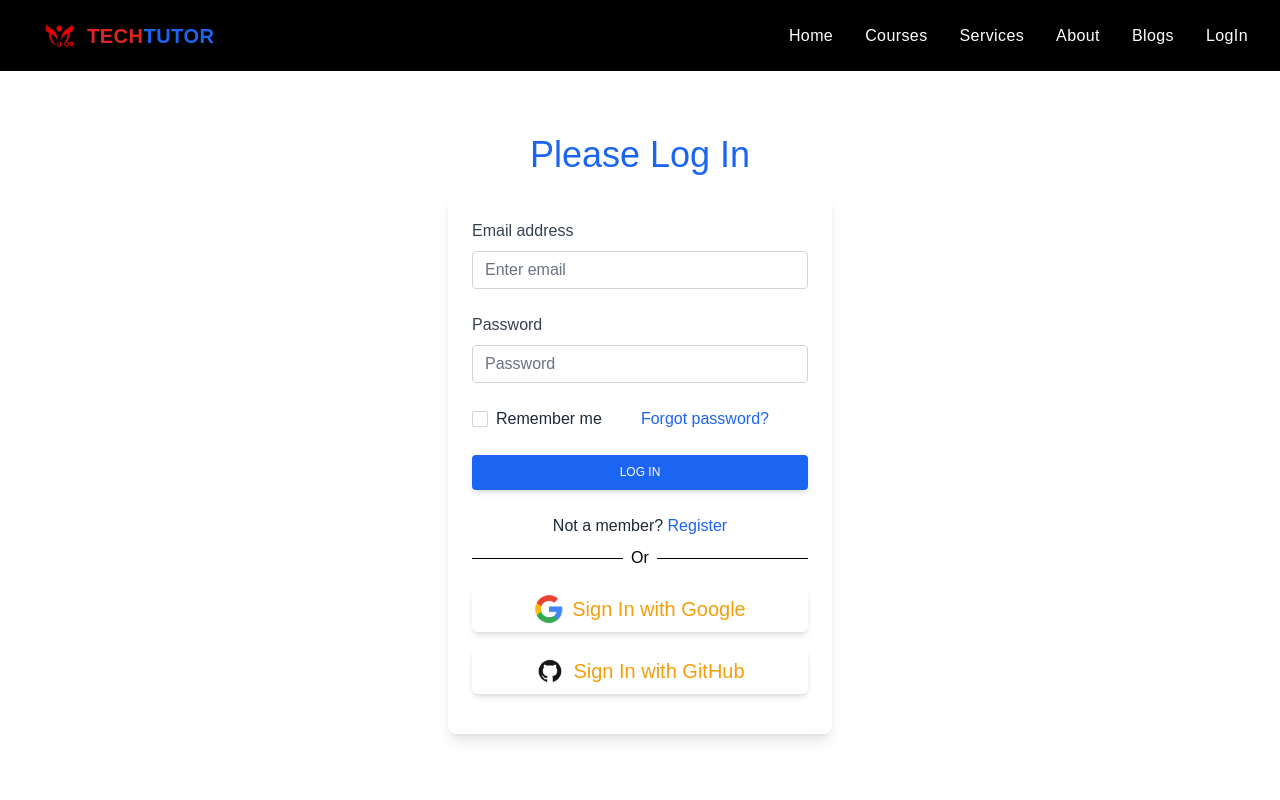
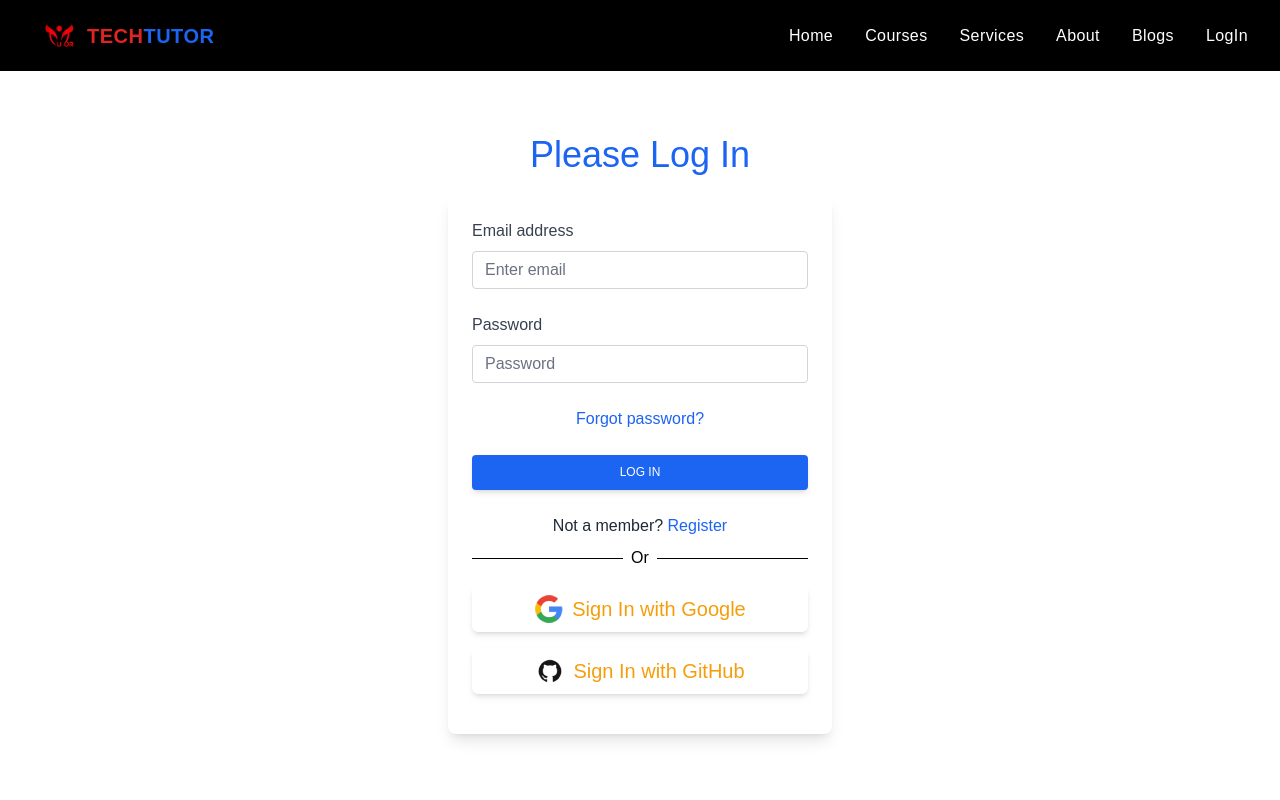
Before and after one commit to Md-RonyAhmed/tech-tutor-react-firebase, a React (Create React App) app: page /login in a window 1280 px wide. Shown: the top 800 px of the page. Built offline with nearby package versions, Linux system fonts and the light colour scheme; no server answers; what tw-elements would draw is missing.

Commit message:
signup updated

```diff
--- a/src/Pages/Authentication/SignIn/SignIn.js
+++ b/src/Pages/Authentication/SignIn/SignIn.js
@@ -40,9 +40,6 @@ const SignIn = () => {
     signInWithEmailAndPassword(email, password);
   };
 
-  // const navigateRegister = (event) => {
-  //   navigate("/signup");
-  // };
 
   const resetPassword = async () => {
     const email = emailRef.current.value;
@@ -122,17 +119,6 @@ const SignIn = () => {
            </div>
            <div className="flex justify-between items-center mb-6">
              <div className="form-group form-check">
-               <input
-                 type="checkbox"
-                 className="form-check-input appearance-none h-4 w-4 border border-gray-300 rounded-sm bg-white checked:bg-blue-600 checked:border-blue-600 focus:outline-none transition duration-200 mt-1 align-top bg-no-repeat bg-center bg-contain float-left mr-2 cursor-pointer"
-                 id="exampleCheck2"
-               />
-               <label
-                 className="form-check-label inline-block text-gray-800"
-                 htmlFor="exampleCheck2"
-               >
-                 Remember me
-               </label>
              </div>
              <button
                onClick={resetPassword}
--- a/src/Pages/Authentication/SignUp/SignUp.js
+++ b/src/Pages/Authentication/SignUp/SignUp.js
@@ -4,6 +4,7 @@ import {
   useUpdateProfile,
 } from "react-firebase-hooks/auth";
 import { Link, useNavigate } from "react-router-dom";
+import { ToastContainer,toast } from "react-toastify";
 import auth from "../../../firebase.init";
 import Loading from "../../Shared/Loading/Loading";
 
@@ -15,16 +16,9 @@ const SignUp = () => {
 
   const navigate = useNavigate();
 
-  // const navigateLogin = () => {
-  //   navigate("/login");
-  // };
 
   if (loading || updating) {
     return <Loading></Loading>;
-  }
-
-  if (user) {
-    console.log("user", user);
   }
 
   const handleRegister = async (event) => {
@@ -32,7 +26,10 @@ const SignUp = () => {
     const name = event.target.name.value;
     const email = event.target.email.value;
     const password = event.target.password.value;
-
+    const cpassword = event.target.cpassword.value;
+    if (password !== cpassword) {
+      return toast("password doesn't match");
+    }
     await createUserWithEmailAndPassword(email, password);
     await updateProfile({ displayName: name });
     console.log("Updated profile");
@@ -169,7 +166,6 @@ const SignUp = () => {
               <input
                 onClick={() => setAgree(!agree)}
                 type="checkbox"
-                required
                 className="form-check-input appearance-none h-4 w-4 border border-gray-300 rounded-sm bg-white checked:bg-blue-600 checked:border-blue-600 focus:outline-none transition duration-200 mt-1 align-top bg-no-repeat bg-center bg-contain float-left mr-2 cursor-pointer"
                 id="exampleCheck2"
               />
@@ -215,6 +211,7 @@ const SignUp = () => {
             </Link>
           </p>
         </form>
+        <ToastContainer/>
       </div>
     </div>
   );
```
